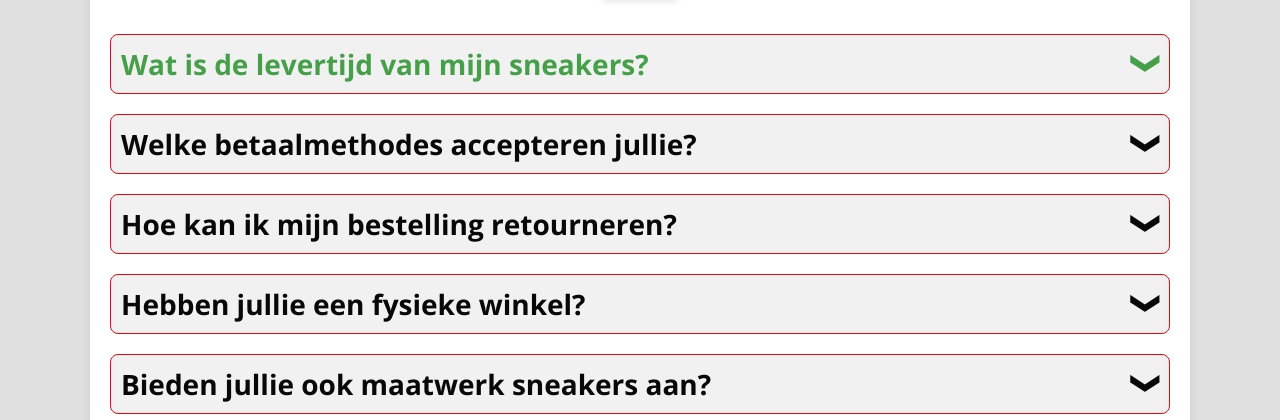
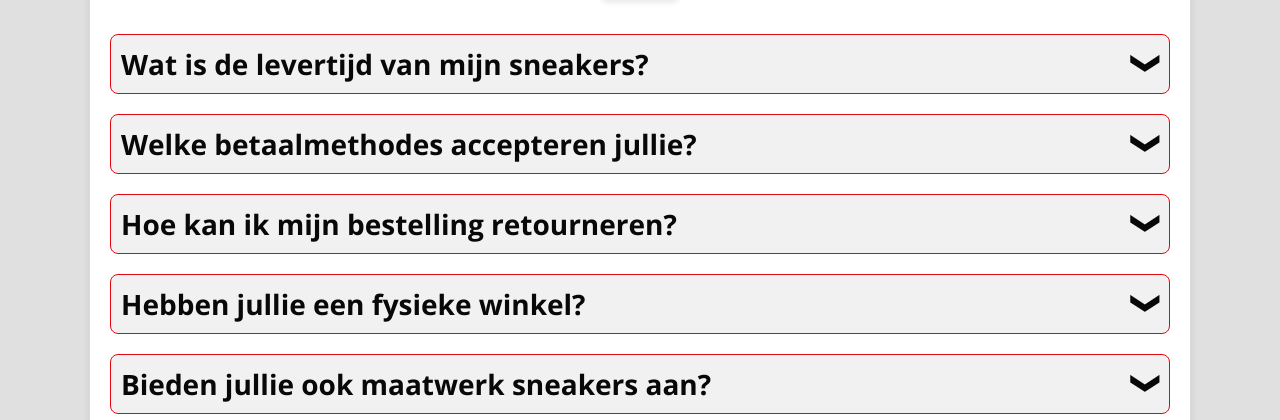
Before and after one commit to NimrodLoozar/Sneakerss, a PHP site: page /FAQ.html in a window 1280 px wide, with the pointer over the restyled element; the page is wider, and only the part inside the window is pictured. Shown: the part 804-1224 px from the top of that part. Run offline with PHP 8.4, Linux system fonts and the light colour scheme.

Commit message:
faq-item geen hover meer

```diff
--- a/assets/css/style.css
+++ b/assets/css/style.css
@@ -3232,9 +3232,9 @@ button:hover {
     width: 100%;
 }
 
-.faq-item:hover h3 {
+/* .faq-item:hover h3 {
     color: #45a049;
-}
+} */
 
 
 .faq-item h3 {
```
